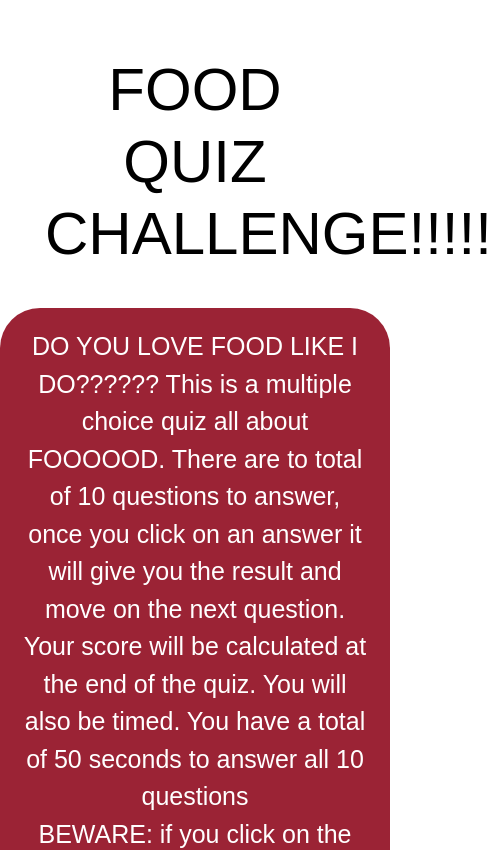
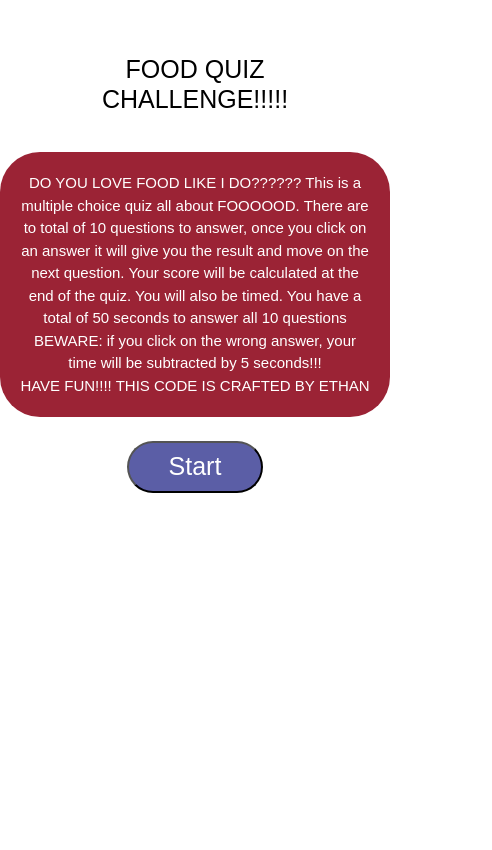
Before and after one commit to ethanlam93/coding-quiz, a plain HTML site: page index.html in a window 390 px wide. Shown: the top 850 px of the page, 492 px wide, since content can reach past the window. Drawn offline with nearby package versions, Linux system fonts and the light colour scheme.

Commit message:
second commit

```diff
--- a/index.html
+++ b/index.html
@@ -18,7 +18,7 @@
         <div class="container">
             <div class="row">
                 <header class="col-md-12 header">
-                    <h1>FOOD QUIZ CHALLENGE!!!!!</h1>
+                    <h1 style="word-wrap:break-word">FOOD QUIZ CHALLENGE!!!!!</h1>
                 </header>
             </div>
         </div>
--- a/style.css
+++ b/style.css
@@ -78,13 +78,6 @@ h1.question{
 }
 
 
-
-
-
-
-
-
-
 /* hide content */
 .hide{
     display:none;
@@ -100,8 +93,19 @@ font-size: 40px;
 color: gray;
 padding-right: 150px;
 }
+
 @media only screen and (max-width: 600px) {
     #congrats{
         font-size: 25px;
     }
+
+    header h1{
+        font-size: 25px;}
+
+
+    .intro{
+    font-size: 15px;}
+
+    h1.question{
+        font-size: 23px;}
 }
```
